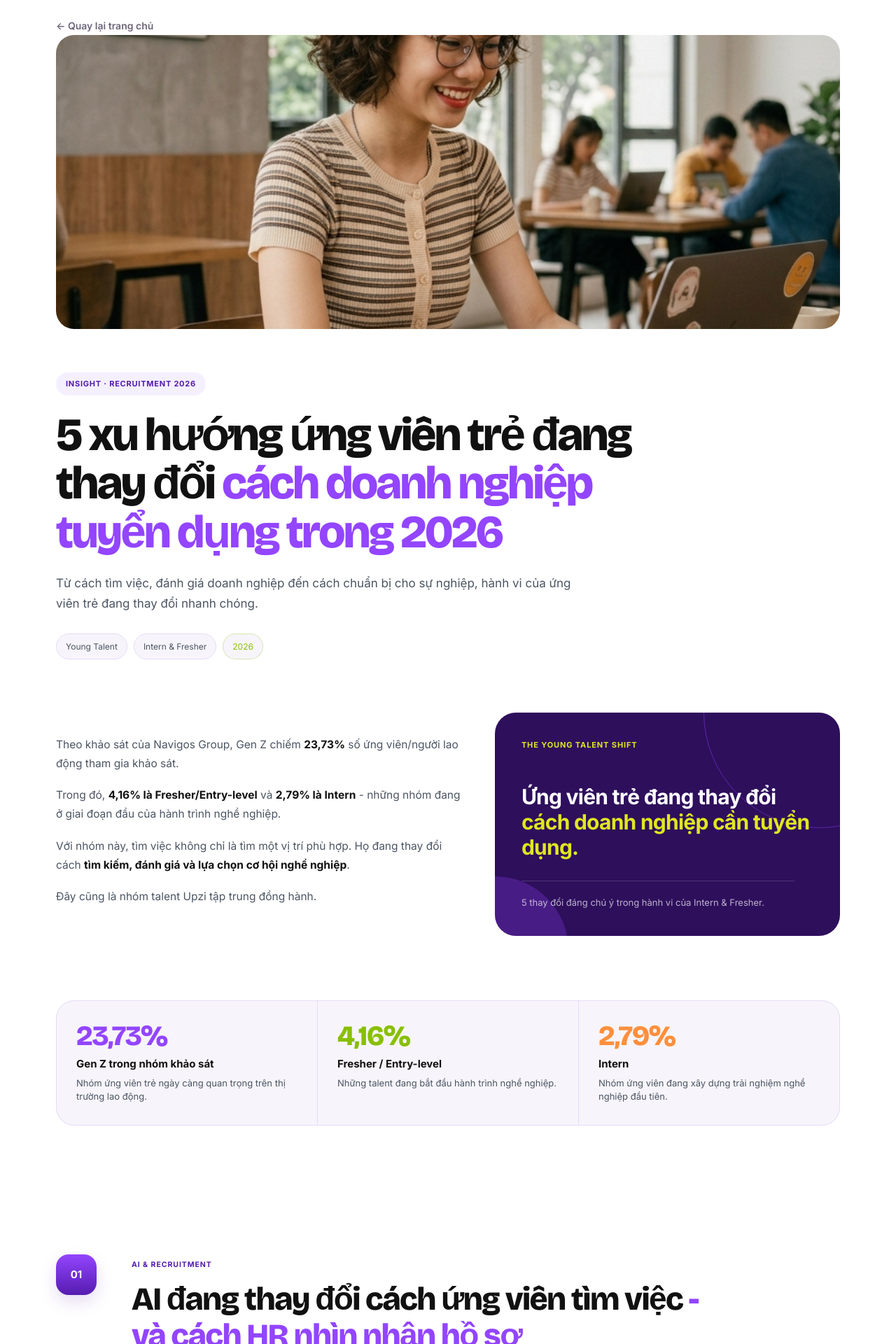
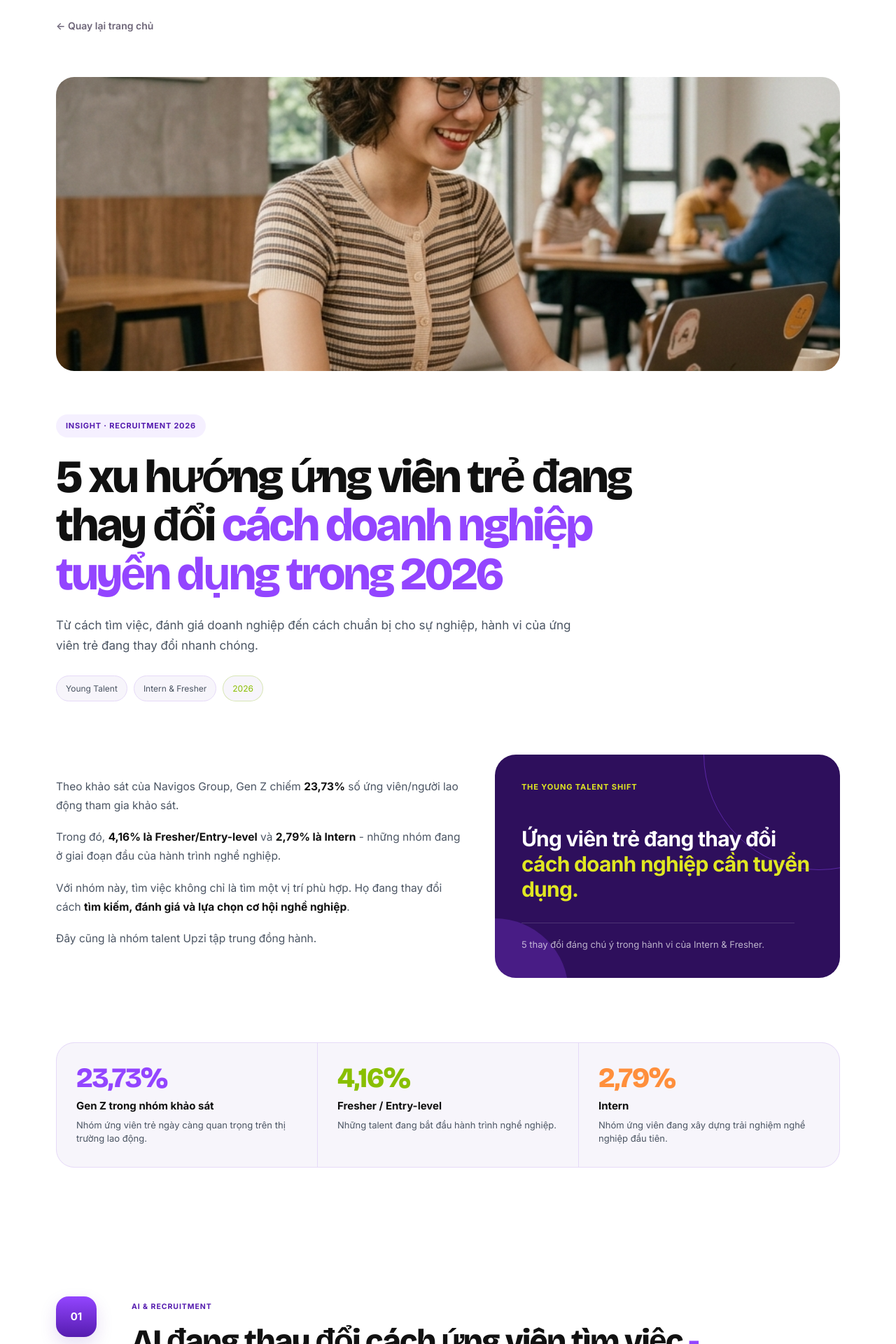
Before and after one commit to upzi-vn/staging, a Jekyll site: the page built from _posts/2026-08-11-xu-huong-tuyen-dung-2026.html, in a window 1280 px wide. Shown: the top 1920 px of the page at 70% size. Built offline with Jekyll 4.4.1, drawn with Linux system fonts in a browser that asks for light colours.

Commit message:
2026-08-11-xu-huong-tuyen-dung-2026.html

```diff
--- a/_posts/2026-08-11-xu-huong-tuyen-dung-2026.html
+++ b/_posts/2026-08-11-xu-huong-tuyen-dung-2026.html
@@ -136,9 +136,9 @@
     ========================================================= */
 
     .insight-back {
-      padding: 24px 0 0;
-      background: var(--white);
-    }
+  padding: 24px 0 60px;
+  background: var(--white);
+}
 
     .insight-back a {
       display: inline-flex;
@@ -171,7 +171,7 @@
   width: 100%;
   height: 320px;
 
-  margin-top: 200px;
+  margin-top: 70px;
 
   object-fit: cover;
 
```
